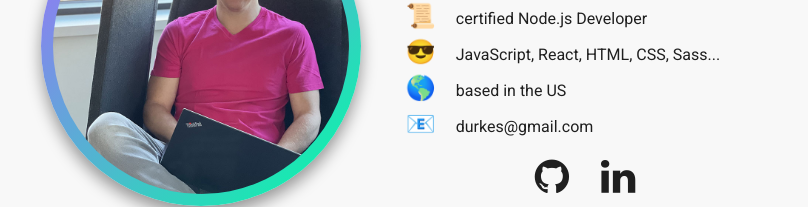
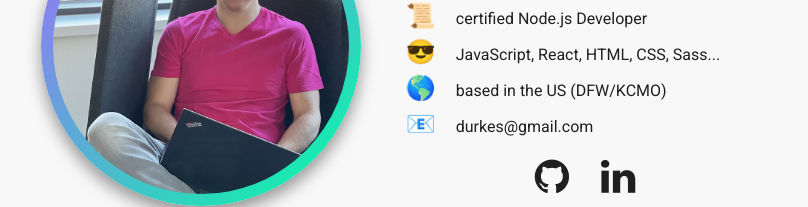
Before and after one commit to durkes/portfolio, a React (Create React App) app: page /#/ in a window 1280 px wide. Shown: the part 324-531 px from the top of the page, without its empty margins (235-1043 px from the left). Built offline with nearby package versions, Linux system fonts and the light colour scheme; the HTML template or start-up script is replaced by a standard one.

Commit message:
Tweak location, bio

```diff
--- a/src/info/Info.js
+++ b/src/info/Info.js
@@ -43,7 +43,7 @@ export const info = {
         },
         {
             emoji: '🌎',
-            text: 'based in the US'
+            text: 'based in the US (DFW/KCMO)'
         },
         {
             emoji: '📧',
@@ -78,7 +78,7 @@ export const info = {
         // }
 
     ],
-    bio: 'Hello! I\'m Justin. I\'m a software developer looking to gain more professional experience. I have an A.A. in IT/Web Design, received Node.js developer certification from StrongLoop, and completed LC101 through LaunchCode. I built my first website before CSS was a thing :)',
+    bio: 'Hello! I\'m Justin. I\'m a software developer looking to gain more professional experience. I have a degree in IT/Web Design, received Node.js developer certification from StrongLoop, and completed LC101 through LaunchCode. I built my first website before CSS was a thing :)',
     skills:
     {
         proficientWith: ['html', 'css', 'sass', 'javascript', 'sql', 'nosql', 'react', 'tailwind', 'bootstrap', 'node.js', 'express', 'nginx', 'redis'],
```
